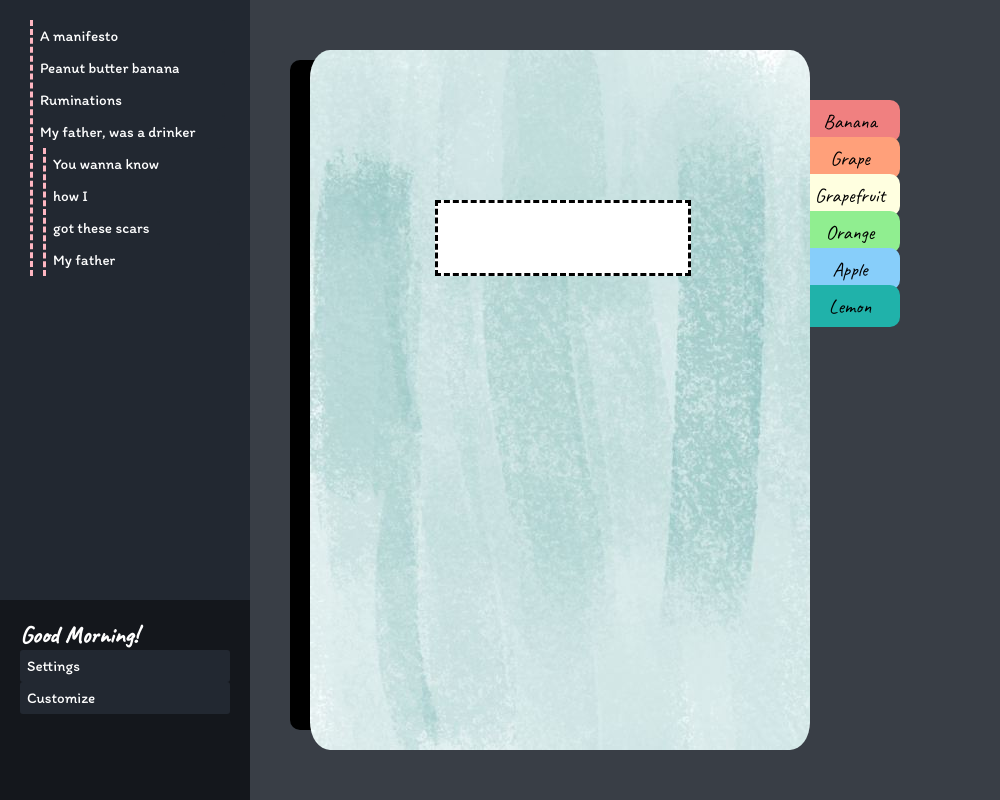
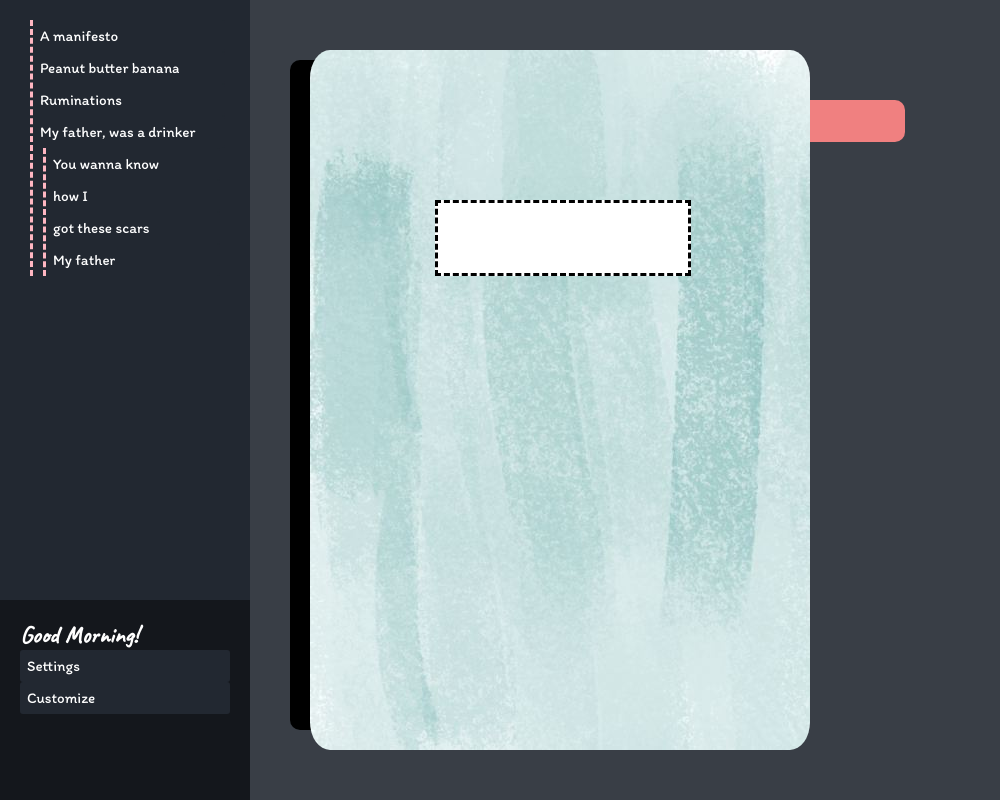
Before and after one commit to cheezytaco101/Noted, an Electron app: page src/index.html in a window 1000 px wide. Both pictures are taken after a click on the button "A manifesto". Drawn offline with Linux system fonts and the light colour scheme.

Commit message:
worked a little on js and added sqlite dependency

```diff
--- a/src/JS/NoteBook.js
+++ b/src/JS/NoteBook.js
@@ -1,11 +1,35 @@
 //Swap notebook pages and notbook
 
+var tabHTML = '<input type="button" onclick="tabClick()" id="noteBook-tab"/>';
+var tabInfo; //store information about tab like name and colour
 
+//Use for quick getelement
 function $ (id) {
      return document.getElementById(id);
 }
 
-
+//for test purposes
 function tabClick()  {
     $('noteBook-cover').innerHTML = "";
 }
+
+//for test purposes
+function filerClick() {
+    $('noteBook-tabContainer').innerHTML += tabHTML;
+}
+
+
+/*
+Info for sqlite database
+
+Table notebook:
+note_id || note_name || note_date || note_back_path
+
+ - note_id needs to have auto increment added
+ - note_date doesnt work for some reason, I made it a timestamp
+
+Table tabs:
+
+Table pages:
+
+*/
--- a/src/index.css
+++ b/src/index.css
@@ -63,7 +63,7 @@ body {
 
 #noteBook-tab {
   height: 42px;
-  width: 100px;
+  width: 105px;
   background-color: lightcoral;
   text-align: center;
   font-family: "Caveat";
--- a/src/index.html
+++ b/src/index.html
@@ -10,7 +10,7 @@
     <div id="sidebar">
       <div id="sidebar-filer">
         <div id="sidebar-container">
-          <button id="sidebar-button">A manifesto</button>
+          <button id="sidebar-button" onclick="filerClick()">A manifesto</button>
           <button id="sidebar-button">Peanut butter banana</button>
           <button id="sidebar-button">Ruminations</button>
           <button id="sidebar-button">My father, was a drinker</button>
@@ -30,14 +30,7 @@
     </div>
     <div id="noteBook">
       <div id ="noteBook-rim"></div>
-      <div id="noteBook-tabContainer">
-        <input type="button" onclick="tabClick()" id="noteBook-tab" value="Banana"/>
-        <input type="button" id="noteBook-tab" value="Grape" style="background-color: lightsalmon;"/>
-        <input type="button" id="noteBook-tab" value="Grapefruit" style="background-color: lightyellow;"/>
-        <input type="button" id="noteBook-tab" value="Orange" style="background-color: lightgreen;"/>
-        <input type="button" id="noteBook-tab" value="Apple" style="background-color: lightskyblue;"/>
-        <input type="button" id="noteBook-tab" value="Lemon" style="background-color: lightseagreen;"/>
-      </div>
+      <div id="noteBook-tabContainer"></div>
       <div id="noteBook-cover">
         <div id="titleBox">
           <input type="text" id="title"/>
```
Also changed, not shown: package.json (+5 -2 lines), src/Cover/ghost3.webp (added), src/Cover/spectre_headquarters2.jpg (added), 1 other file.
